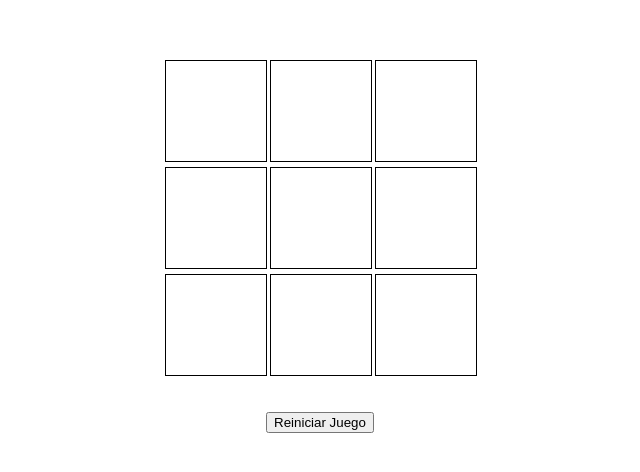
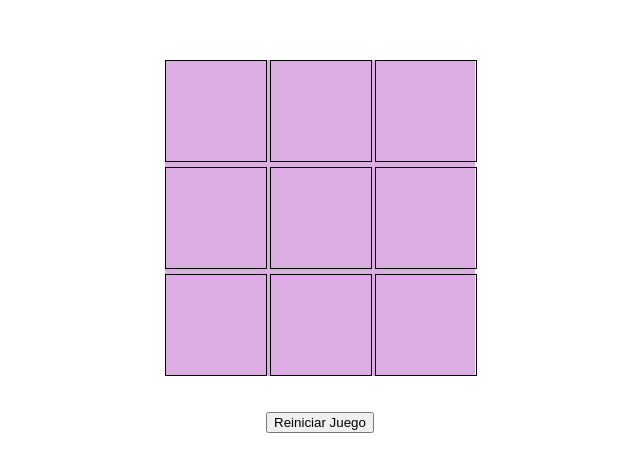
Before and after one commit to cstgar/tictactoe, an Angular app: page /partida in a window 1280 px wide. Shown: the part 144-616 px from the top of the page, without its empty margins (320-960 px from the left). Built offline with nearby package versions, Linux system fonts and the light colour scheme.

Commit message:
change color of board and theme dark

```diff
--- a/src/app/tablero/tablero.component.css
+++ b/src/app/tablero/tablero.component.css
@@ -10,6 +10,7 @@
   display: grid;
   grid-template-columns: repeat(3, 100px);
   grid-gap: 5px;
+  background-color: #dbade3;
 
 }
 
--- a/src/styles.css
+++ b/src/styles.css
@@ -1 +1,4 @@
 /* You can add global styles to this file, and also import other style files */
+:root {
+    color-scheme: light dark;
+  }
```
